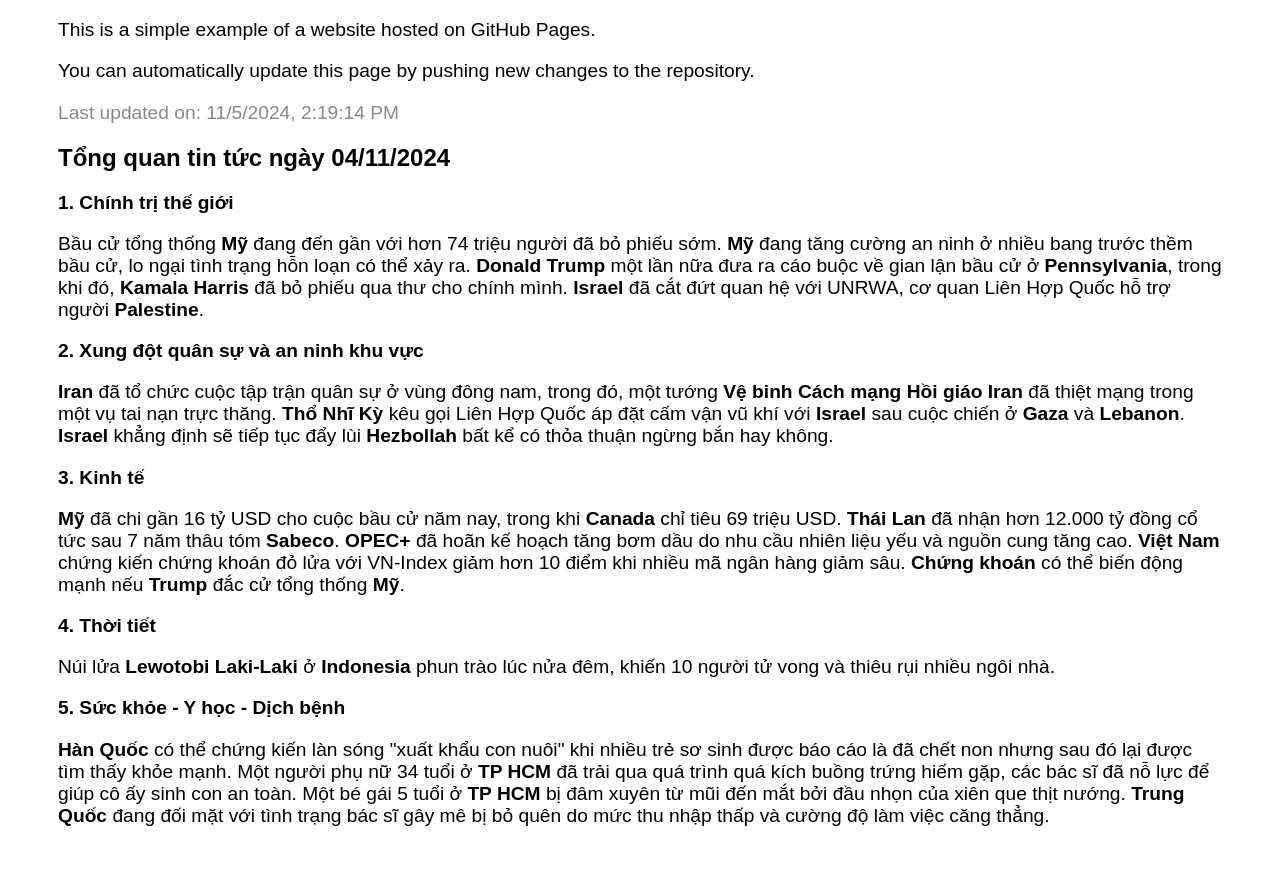
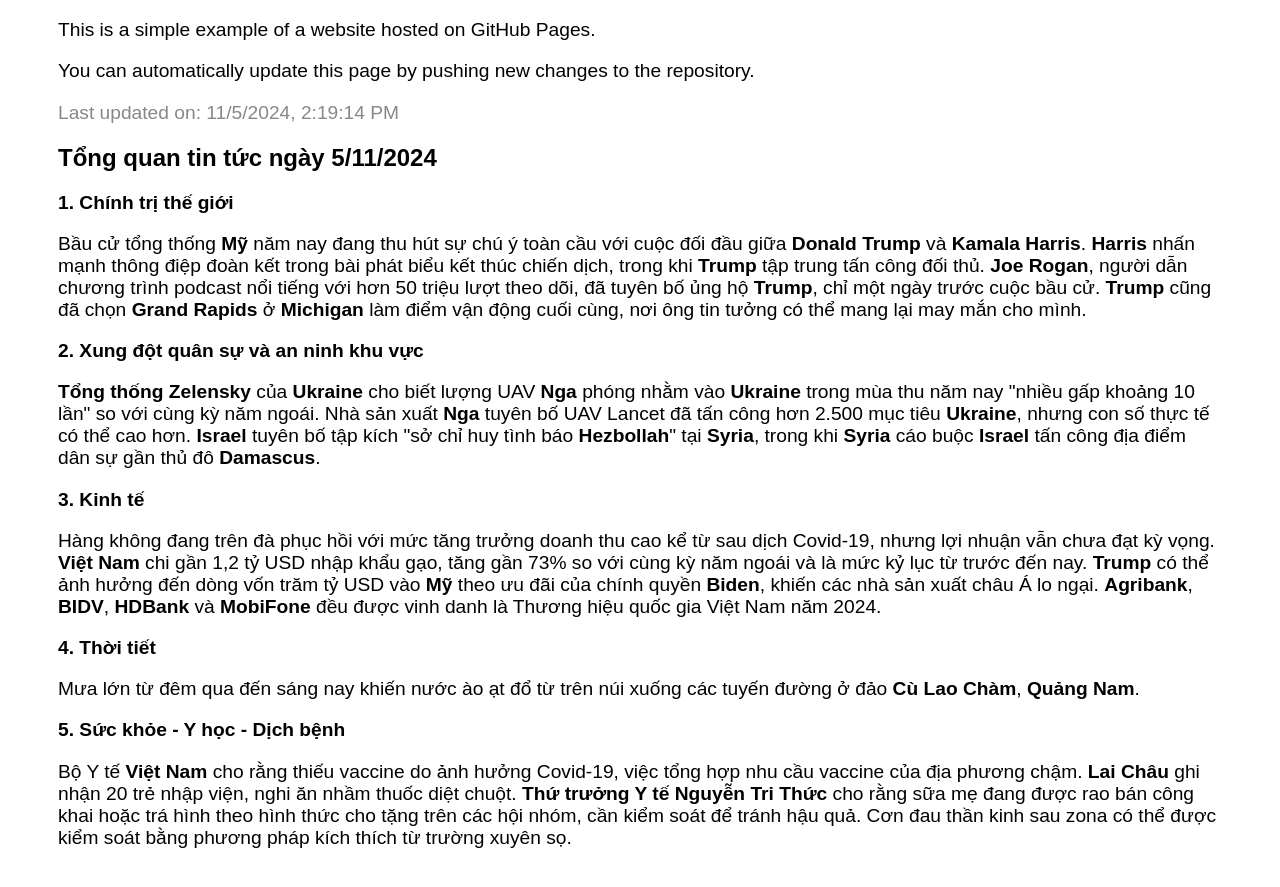
Before and after one commit to keeganhuynh/HoangKhanh, a plain HTML site: page index.html in a window 1280 px wide. Shown: the part 119-1006 px from the top of the page. Drawn offline with Linux system fonts and the light colour scheme.

Commit message:
Update HTML file with new content

```diff
--- a/index.html
+++ b/index.html
@@ -17,20 +17,20 @@
 <p>This is a simple example of a website hosted on GitHub Pages.</p>
 <p>You can automatically update this page by pushing new changes to the repository.</p>
 <footer>
-<p>Last updated on: <span id="timestamp">2024-11-04 14:50:29</span></p>
+<p>Last updated on: <span id="timestamp">2024-11-05 14:19:09</span></p>
 </footer>
 <script>
 document.getElementById("timestamp").textContent = new Date().toLocaleString();
 </script>
-<div id="news"><h2>Tổng quan tin tức ngày 04/11/2024</h2>
+<div id="news"><h2>Tổng quan tin tức ngày 5/11/2024</h2>
 <p><strong>1. Chính trị thế giới</strong></p>
-<p>Bầu cử tổng thống <strong>Mỹ</strong> đang đến gần với hơn 74 triệu người đã bỏ phiếu sớm. <strong>Mỹ</strong> đang tăng cường an ninh ở nhiều bang trước thềm bầu cử, lo ngại tình trạng hỗn loạn có thể xảy ra. <strong>Donald Trump</strong> một lần nữa đưa ra cáo buộc về gian lận bầu cử ở <strong>Pennsylvania</strong>, trong khi đó, <strong>Kamala Harris</strong> đã bỏ phiếu qua thư cho chính mình. <strong>Israel</strong> đã cắt đứt quan hệ với UNRWA, cơ quan Liên Hợp Quốc hỗ trợ người <strong>Palestine</strong>. </p>
+<p>Bầu cử tổng thống <strong>Mỹ</strong> năm nay đang thu hút sự chú ý toàn cầu với cuộc đối đầu giữa <strong>Donald Trump</strong> và <strong>Kamala Harris</strong>. <strong>Harris</strong> nhấn mạnh thông điệp đoàn kết trong bài phát biểu kết thúc chiến dịch, trong khi <strong>Trump</strong> tập trung tấn công đối thủ. <strong>Joe Rogan</strong>, người dẫn chương trình podcast nổi tiếng với hơn 50 triệu lượt theo dõi, đã tuyên bố ủng hộ <strong>Trump</strong>, chỉ một ngày trước cuộc bầu cử. <strong>Trump</strong> cũng đã chọn <strong>Grand Rapids</strong> ở <strong>Michigan</strong> làm điểm vận động cuối cùng, nơi ông tin tưởng có thể mang lại may mắn cho mình. </p>
 <p><strong>2. Xung đột quân sự và an ninh khu vực</strong></p>
-<p><strong>Iran</strong> đã tổ chức cuộc tập trận quân sự ở vùng đông nam, trong đó, một tướng <strong>Vệ binh Cách mạng Hồi giáo Iran</strong> đã thiệt mạng trong một vụ tai nạn trực thăng. <strong>Thổ Nhĩ Kỳ</strong> kêu gọi Liên Hợp Quốc áp đặt cấm vận vũ khí với <strong>Israel</strong> sau cuộc chiến ở <strong>Gaza</strong> và <strong>Lebanon</strong>. <strong>Israel</strong> khẳng định sẽ tiếp tục đẩy lùi <strong>Hezbollah</strong> bất kể có thỏa thuận ngừng bắn hay không. </p>
+<p><strong>Tổng thống Zelensky</strong> của <strong>Ukraine</strong> cho biết lượng UAV <strong>Nga</strong> phóng nhằm vào <strong>Ukraine</strong> trong mùa thu năm nay "nhiều gấp khoảng 10 lần" so với cùng kỳ năm ngoái. Nhà sản xuất <strong>Nga</strong> tuyên bố UAV Lancet đã tấn công hơn 2.500 mục tiêu <strong>Ukraine</strong>, nhưng con số thực tế có thể cao hơn. <strong>Israel</strong> tuyên bố tập kích "sở chỉ huy tình báo <strong>Hezbollah</strong>" tại <strong>Syria</strong>, trong khi <strong>Syria</strong> cáo buộc <strong>Israel</strong> tấn công địa điểm dân sự gần thủ đô <strong>Damascus</strong>. </p>
 <p><strong>3. Kinh tế</strong></p>
-<p><strong>Mỹ</strong> đã chi gần 16 tỷ USD cho cuộc bầu cử năm nay, trong khi <strong>Canada</strong> chỉ tiêu 69 triệu USD. <strong>Thái Lan</strong> đã nhận hơn 12.000 tỷ đồng cổ tức sau 7 năm thâu tóm <strong>Sabeco</strong>. <strong>OPEC+</strong> đã hoãn kế hoạch tăng bơm dầu do nhu cầu nhiên liệu yếu và nguồn cung tăng cao. <strong>Việt Nam</strong> chứng kiến chứng khoán đỏ lửa với VN-Index giảm hơn 10 điểm khi nhiều mã ngân hàng giảm sâu. <strong>Chứng khoán</strong> có thể biến động mạnh nếu <strong>Trump</strong> đắc cử tổng thống <strong>Mỹ</strong>. </p>
+<p>Hàng không đang trên đà phục hồi với mức tăng trưởng doanh thu cao kể từ sau dịch Covid-19, nhưng lợi nhuận vẫn chưa đạt kỳ vọng. <strong>Việt Nam</strong> chi gần 1,2 tỷ USD nhập khẩu gạo, tăng gần 73% so với cùng kỳ năm ngoái và là mức kỷ lục từ trước đến nay. <strong>Trump</strong> có thể ảnh hưởng đến dòng vốn trăm tỷ USD vào <strong>Mỹ</strong> theo ưu đãi của chính quyền <strong>Biden</strong>, khiến các nhà sản xuất châu Á lo ngại. <strong>Agribank</strong>, <strong>BIDV</strong>, <strong>HDBank</strong> và <strong>MobiFone</strong> đều được vinh danh là Thương hiệu quốc gia Việt Nam năm 2024. </p>
 <p><strong>4. Thời tiết</strong></p>
-<p>Núi lửa <strong>Lewotobi Laki-Laki</strong> ở <strong>Indonesia</strong> phun trào lúc nửa đêm, khiến 10 người tử vong và thiêu rụi nhiều ngôi nhà.</p>
+<p>Mưa lớn từ đêm qua đến sáng nay khiến nước ào ạt đổ từ trên núi xuống các tuyến đường ở đảo <strong>Cù Lao Chàm</strong>, <strong>Quảng Nam</strong>. </p>
 <p><strong>5. Sức khỏe - Y học - Dịch bệnh</strong></p>
-<p><strong>Hàn Quốc</strong> có thể chứng kiến làn sóng "xuất khẩu con nuôi" khi nhiều trẻ sơ sinh được báo cáo là đã chết non nhưng sau đó lại được tìm thấy khỏe mạnh. Một người phụ nữ 34 tuổi ở <strong>TP HCM</strong> đã trải qua quá trình quá kích buồng trứng hiếm gặp, các bác sĩ đã nỗ lực để giúp cô ấy sinh con an toàn. Một bé gái 5 tuổi ở <strong>TP HCM</strong> bị đâm xuyên từ mũi đến mắt bởi đầu nhọn của xiên que thịt nướng. <strong>Trung Quốc</strong> đang đối mặt với tình trạng bác sĩ gây mê bị bỏ quên do mức thu nhập thấp và cường độ làm việc căng thẳng. </p></div></body>
+<p>Bộ Y tế <strong>Việt Nam</strong> cho rằng thiếu vaccine do ảnh hưởng Covid-19, việc tổng hợp nhu cầu vaccine của địa phương chậm.  <strong>Lai Châu</strong> ghi nhận 20 trẻ nhập viện, nghi ăn nhầm thuốc diệt chuột. <strong>Thứ trưởng Y tế Nguyễn Tri Thức</strong> cho rằng sữa mẹ đang được rao bán công khai hoặc trá hình theo hình thức cho tặng trên các hội nhóm, cần kiểm soát để tránh hậu quả.  Cơn đau thần kinh sau zona có thể được kiểm soát bằng phương pháp kích thích từ trường xuyên sọ. </p></div></body>
 </html>
```
